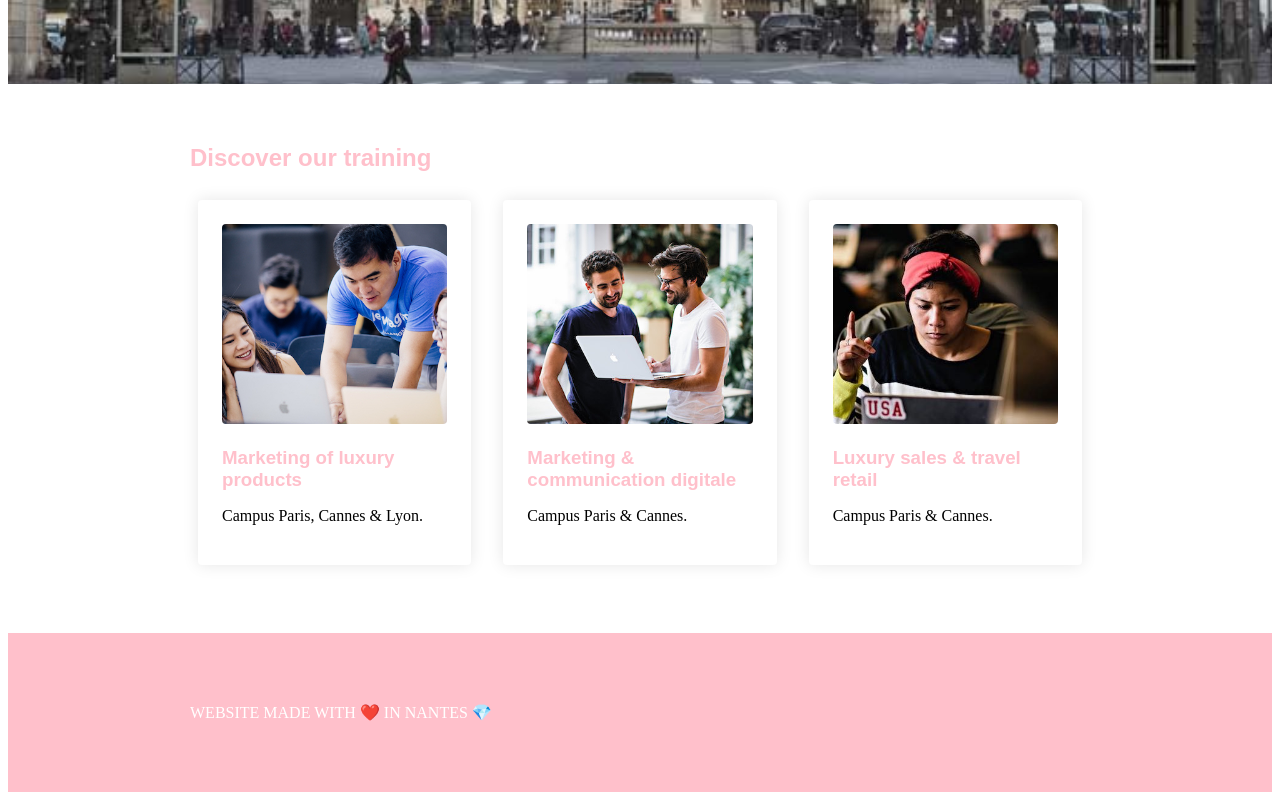
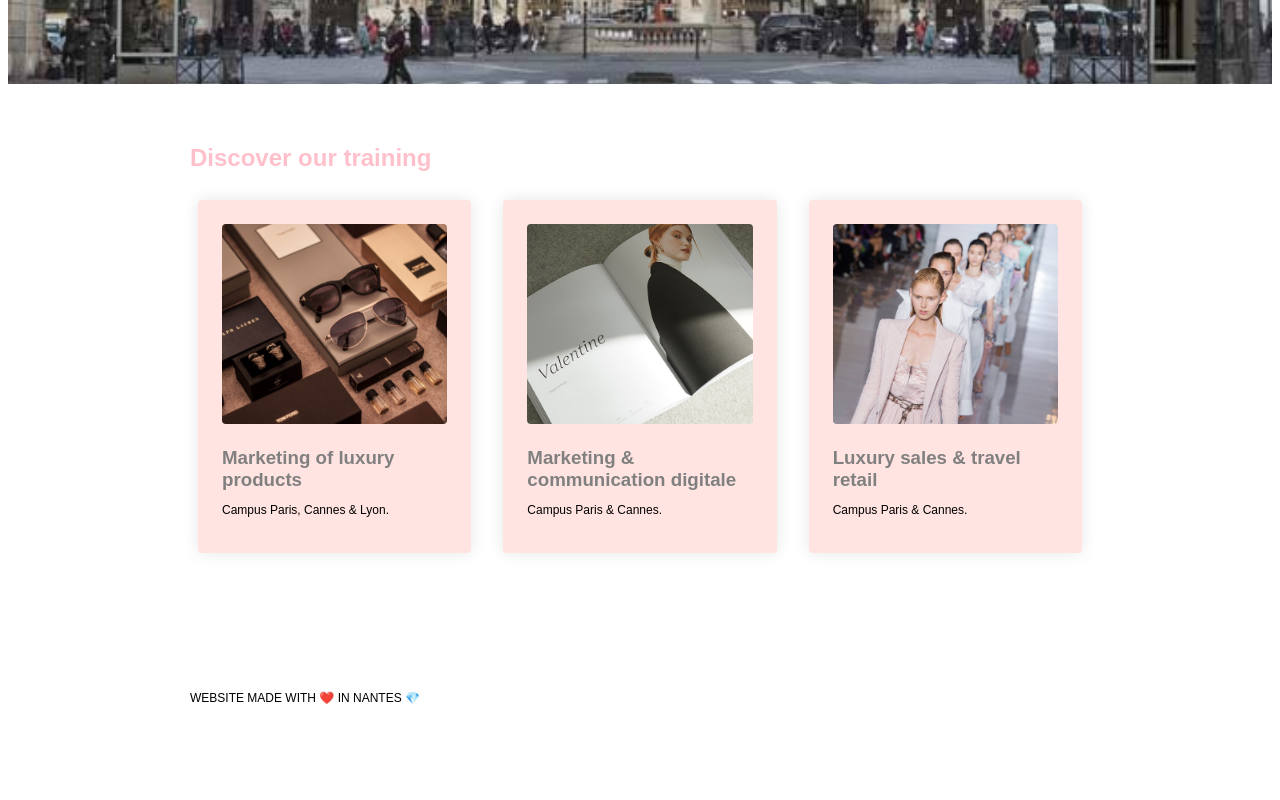
Before and after one commit to klervi23/landing, a plain HTML site: page index.html in a window 1280 px wide. Shown: the part 644-1444 px from the top of the page. Drawn offline with Linux system fonts and the light colour scheme; a web font is replaced by a local one.

Commit message:
Add files via upload

```diff
--- a/index.html
+++ b/index.html
@@ -23,23 +23,23 @@
     <!-- Cards container -->
     <div class="cards">
 
-     <!-- Shanghai card -->
+     <!-- Marketing of luxury products -->
      <div class="card-white">
-        <img src="images/shanghai.jpg" alt="">
+        <img src="images/lunettes.jpeg" alt="">
         <h3>Marketing of luxury products</h3>
         <p>Campus Paris, Cannes & Lyon.</p>
       </div>
 
-      <!-- London card -->
+      <!-- Marketing & communication digitale -->
      <div class="card-white">
-        <img src="images/london.jpg" alt="">
+        <img src="images/cover.jpeg" alt="">
         <h3>Marketing & communication digitale</h3>
         <p>Campus Paris & Cannes.</p>
       </div>
 
-      <!-- Paris card -->
+      <!-- Luxury sales & travel retail -->
       <div class="card-white">
-        <img src="images/paris.jpg" alt="">
+        <img src="images/Comment-devenir-mannequin.jpeg" alt="">
         <h3>Luxury sales & travel retail</h3>
         <p>Campus Paris & Cannes.</p>
       </div>
--- a/style.css
+++ b/style.css
@@ -15,11 +15,21 @@ body {
   font-size: 18px;
 }
 
-h2, h3{
+h2{
 	color: pink;
 	font-family: sans-serif;
 }
 
+h3{
+	color: grey;
+	font-family: sans-serif;
+}
+
+p{
+	color: black;
+	font-family: sans-serif;
+	font-size: 12px;
+}
 .container {
   width: 900px;
   margin: 60px auto;
@@ -53,7 +63,7 @@ h2, h3{
 }
 
 .card-white {
-  background: white;
+  background: mistyrose;
   box-shadow: 0 0 16px rgba(0,0,0,0.1);
   border-radius: 4px;
   padding: 24px;
@@ -79,7 +89,9 @@ h2, h3{
 }
 
 .footer {
-  background: pink;
+  background: white;
   color: white;
   padding: 10px 0px;
+  font-family: sans-serif;
+  font-size: 20px;
 }
```
Also changed, not shown: images/Comment-devenir-mannequin.jpeg (added), images/Cover.jpeg (added), images/lunettes.jpeg (added).
